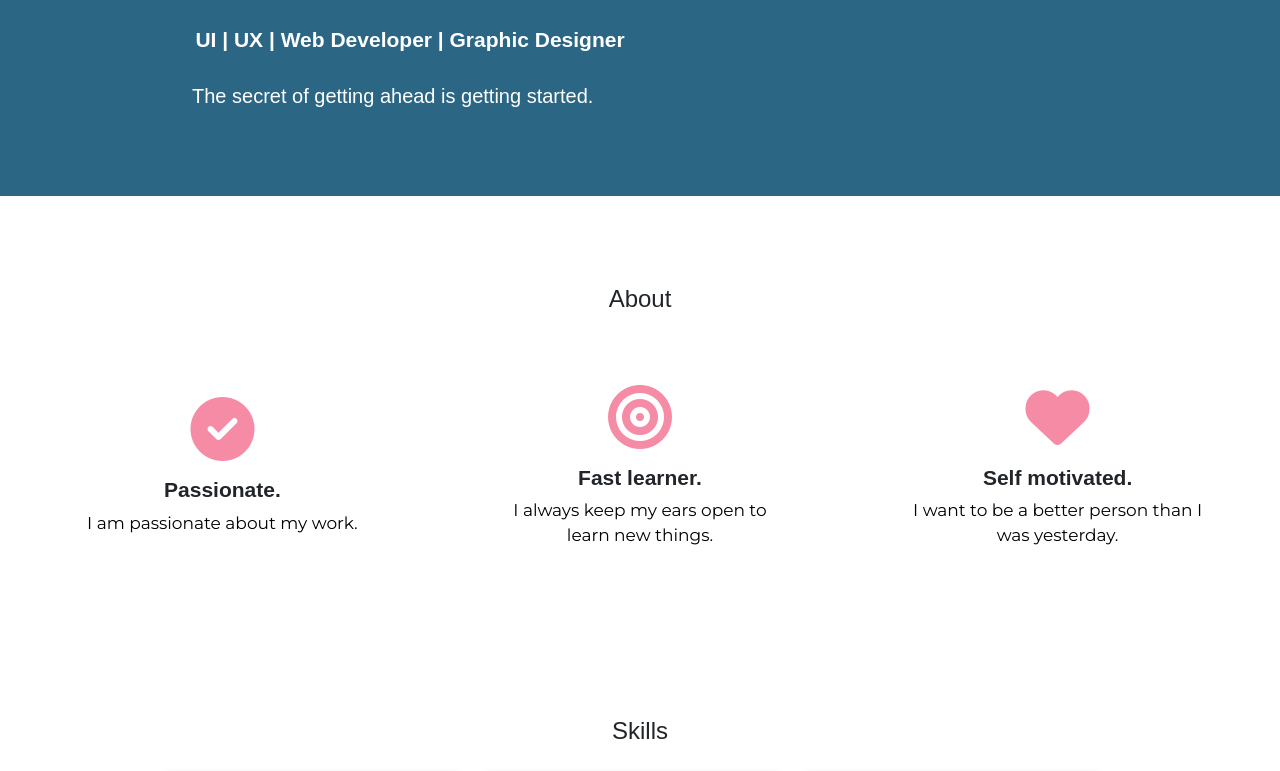
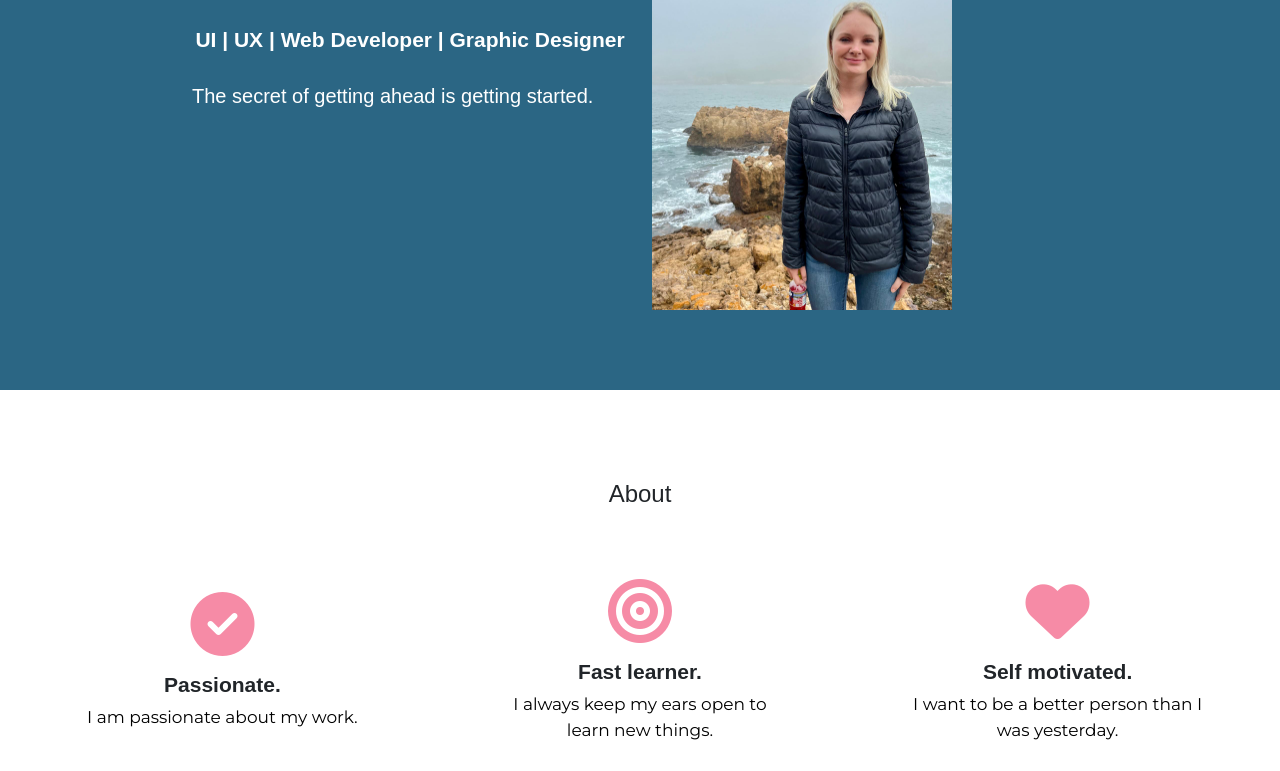
Before and after one commit to Anuscka/adportfolio, a plain HTML site: page index.html in a window 1280 px wide. Shown: the part 258-1029 px from the top of the page. Drawn offline with nearby package versions, Linux system fonts and the light colour scheme; grey boxes are pictures that could not be loaded.

Commit message:
Update index.html

```diff
--- a/index.html
+++ b/index.html
@@ -75,7 +75,7 @@
         </div>
         <br />
         <div class="me-image-div col-lg-6">
-          <img class="me-image" src="image/anuscka.jpg" alt="self-image" height=398px width=300px>
+          <img class="me-image" src="image/anuscka.jpeg" alt="self-image" height=398px width=300px>
         </div>
       </div>
 
```
